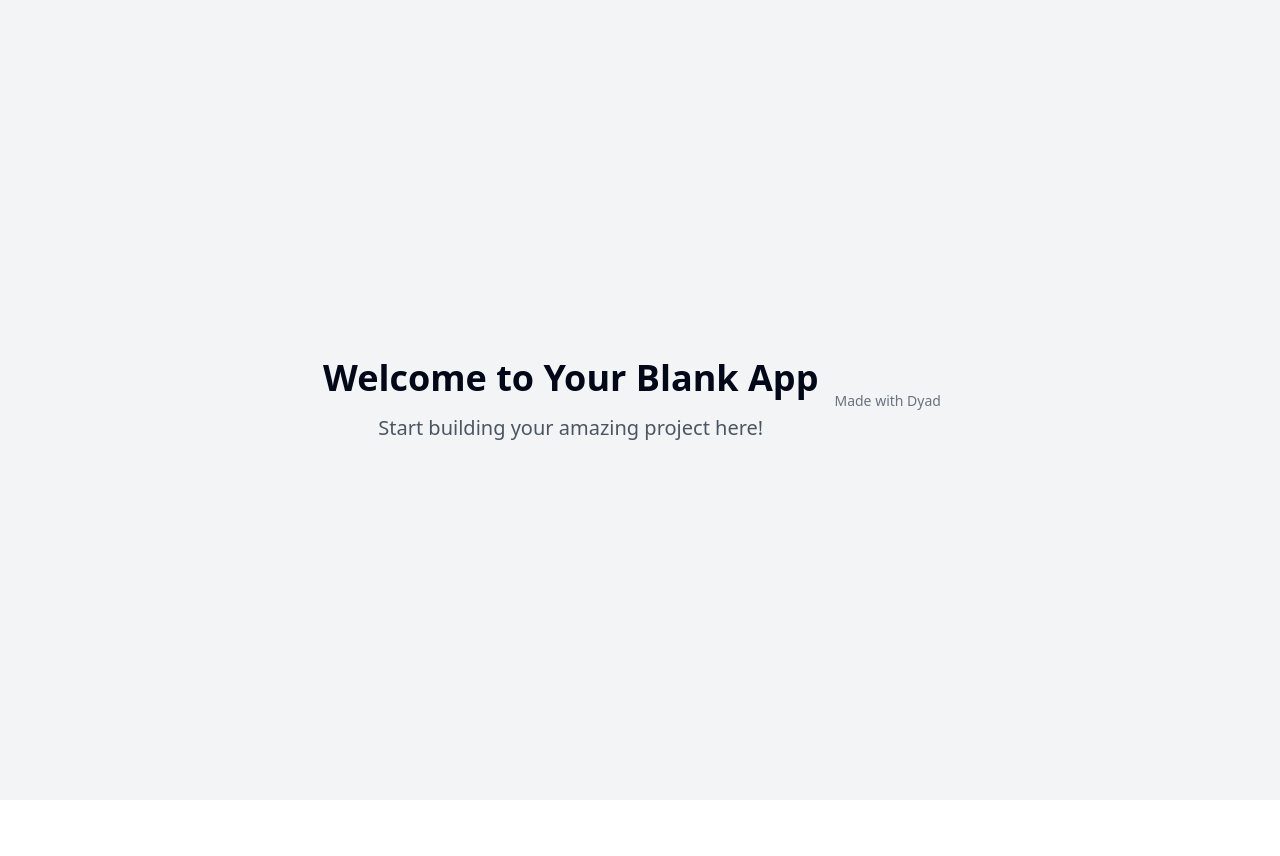
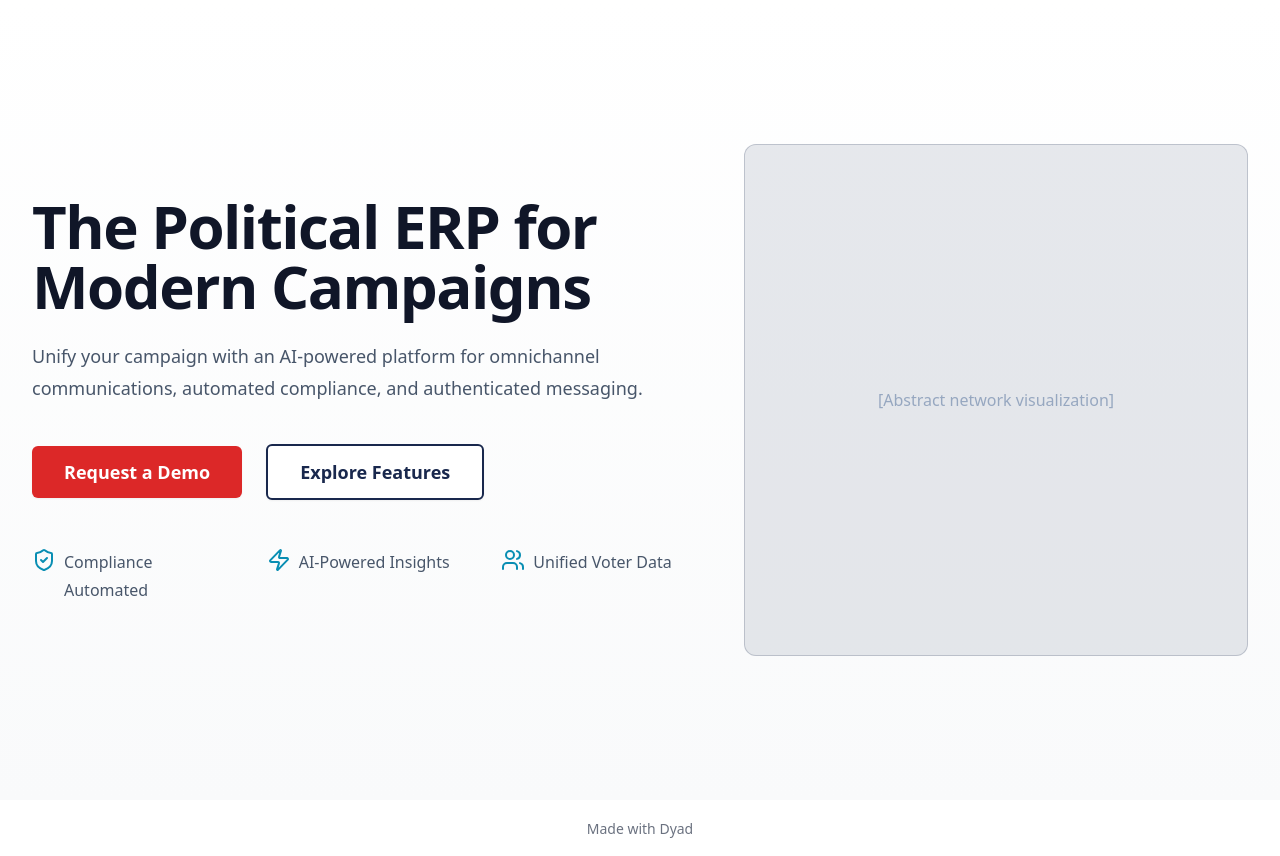
Before and after one commit to jeffersonwarrior/heimdallwww, a React (Vite) app: page / in a window 1280 px wide. Before the commit the page ends 800 px from the top, so only its background shows below. Built offline with nearby package versions, Linux system fonts and the light colour scheme.

Commit message:
[dyad] Build new homepage hero section - wrote 4 file(s)

```diff
--- /dev/null
+++ b/src/components/landing/HeroSection.tsx
@@ -0,0 +1,50 @@
+import { ShieldCheck, Users, Zap } from "lucide-react";
+
+export const HeroSection = () => {
+  return (
+    <section className="bg-gradient-to-b from-white to-gray-50 dark:from-gray-900 dark:to-gray-800">
+      <div className="mx-auto max-w-7xl px-6 py-24 sm:py-32 lg:flex lg:min-h-screen lg:items-center lg:gap-x-10 lg:px-8">
+        <div className="mx-auto max-w-2xl lg:mx-0 lg:flex-auto">
+          <h1 className="text-4xl font-extrabold tracking-tight text-heimdall-text-primary dark:text-white sm:text-6xl">
+            The Political ERP for Modern Campaigns
+          </h1>
+          <p className="mt-6 text-lg leading-8 text-heimdall-text-body dark:text-gray-300">
+            Unify your campaign with an AI-powered platform for omnichannel communications, automated compliance, and authenticated messaging.
+          </p>
+          <div className="mt-10 flex items-center gap-x-6">
+            <a
+              href="#"
+              className="rounded-md bg-heimdall-red px-8 py-3 text-lg font-semibold text-white shadow-sm transition-transform hover:bg-red-700 hover:-translate-y-0.5 focus-visible:outline focus-visible:outline-2 focus-visible:outline-offset-2 focus-visible:outline-heimdall-red"
+            >
+              Request a Demo
+            </a>
+            <a href="#" className="rounded-md border-2 border-heimdall-navy bg-white px-8 py-3 text-lg font-semibold text-heimdall-navy shadow-sm transition-transform hover:bg-gray-100 hover:-translate-y-0.5 dark:bg-gray-800 dark:text-white dark:border-white dark:hover:bg-gray-700">
+              Explore Features
+            </a>
+          </div>
+          <div className="mt-12 grid grid-cols-1 gap-x-8 gap-y-6 text-base leading-7 text-heimdall-text-body sm:grid-cols-3 dark:text-gray-400">
+            <div className="flex gap-x-2">
+              <ShieldCheck className="h-6 w-6 flex-none text-heimdall-teal" />
+              <span>Compliance Automated</span>
+            </div>
+            <div className="flex gap-x-2">
+              <Zap className="h-6 w-6 flex-none text-heimdall-teal" />
+              <span>AI-Powered Insights</span>
+            </div>
+            <div className="flex gap-x-2">
+              <Users className="h-6 w-6 flex-none text-heimdall-teal" />
+              <span>Unified Voter Data</span>
+            </div>
+          </div>
+        </div>
+        <div className="mt-16 sm:mt-24 lg:mt-0 lg:flex-shrink-0 lg:flex-grow">
+          <div className="h-96 rounded-xl bg-heimdall-navy/10 ring-1 ring-inset ring-heimdall-navy/20 lg:h-[32rem] flex items-center justify-center dark:bg-heimdall-navy/20 dark:ring-heimdall-navy/30">
+            <p className="text-heimdall-text-subtle">
+              [Abstract network visualization]
+            </p>
+          </div>
+        </div>
+      </div>
+    </section>
+  );
+};
--- a/src/globals.css
+++ b/src/globals.css
@@ -6,6 +6,16 @@
   :root {
     --background: 0 0% 100%;
     --foreground: 222.2 84% 4.9%;
+
+    /* Heimdall Colors */
+    --primary-navy: 223 51% 20%; /* #1A2B4C */
+    --accent-red: 0 72% 51%; /* #DC2626 */
+    --accent-teal: 193 90% 37%; /* #0891B2 */
+    --text-primary: 224 44% 11%; /* #0F172A */
+    --text-body: 215 19% 35%; /* #475569 */
+    --text-subtle: 215 25% 67%; /* #94A3B8 */
+    --bg-light: 216 33% 97%; /* #F9FAFB */
+    --white: 0 0% 100%;
 
     --card: 0 0% 100%;
     --card-foreground: 222.2 84% 4.9%;
--- a/src/pages/Index.tsx
+++ b/src/pages/Index.tsx
@@ -1,18 +1,12 @@
-// Update this page (the content is just a fallback if you fail to update the page)
-
+import { HeroSection } from "@/components/landing/HeroSection";
 import { MadeWithDyad } from "@/components/made-with-dyad";
 
 const Index = () => {
   return (
-    <div className="min-h-screen flex items-center justify-center bg-gray-100">
-      <div className="text-center">
-        <h1 className="text-4xl font-bold mb-4">Welcome to Your Blank App</h1>
-        <p className="text-xl text-gray-600">
-          Start building your amazing project here!
-        </p>
-      </div>
+    <main>
+      <HeroSection />
       <MadeWithDyad />
-    </div>
+    </main>
   );
 };
 
--- a/tailwind.config.ts
+++ b/tailwind.config.ts
@@ -19,6 +19,13 @@ export default {
     },
     extend: {
       colors: {
+        'heimdall-navy': 'hsl(var(--primary-navy))',
+        'heimdall-red': 'hsl(var(--accent-red))',
+        'heimdall-teal': 'hsl(var(--accent-teal))',
+        'heimdall-text-primary': 'hsl(var(--text-primary))',
+        'heimdall-text-body': 'hsl(var(--text-body))',
+        'heimdall-text-subtle': 'hsl(var(--text-subtle))',
+        'heimdall-bg-light': 'hsl(var(--bg-light))',
         border: "hsl(var(--border))",
         input: "hsl(var(--input))",
         ring: "hsl(var(--ring))",
```
